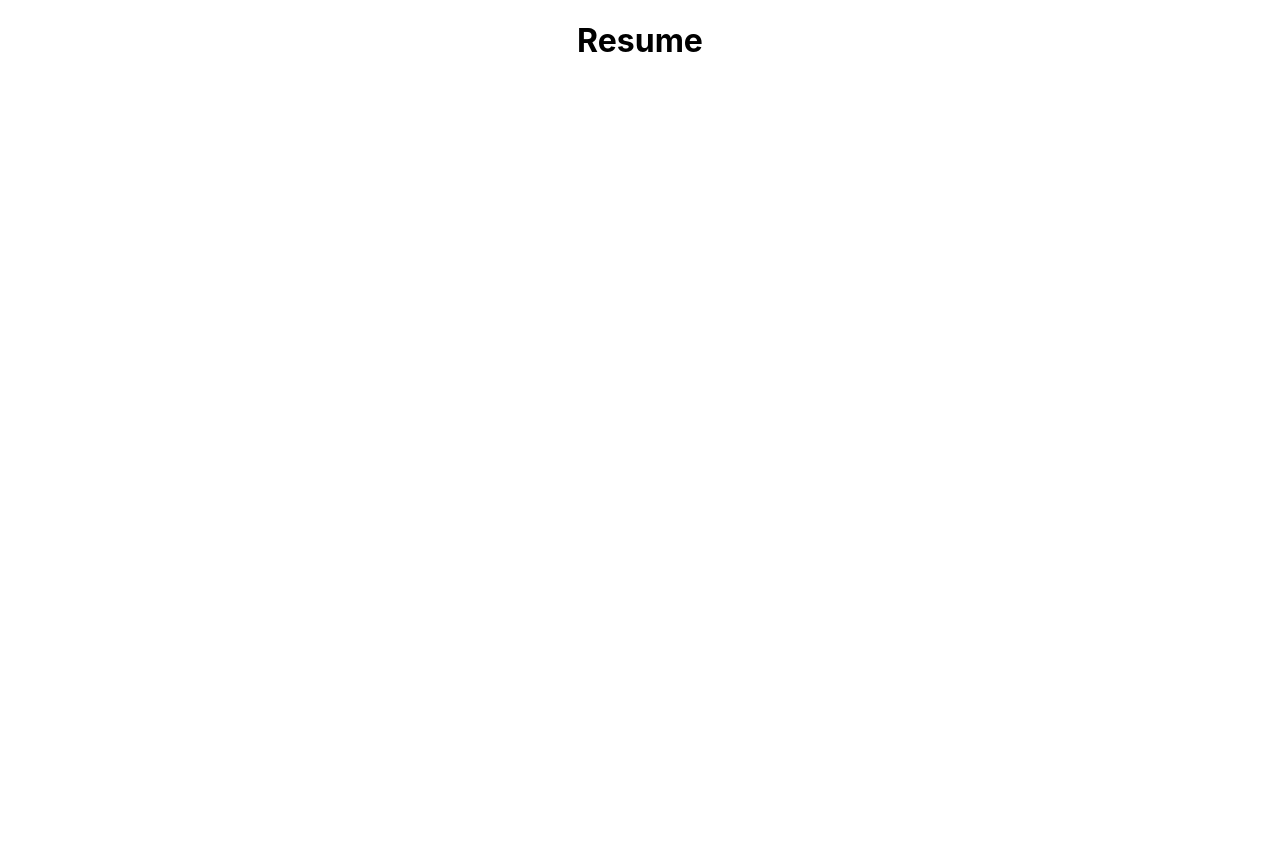
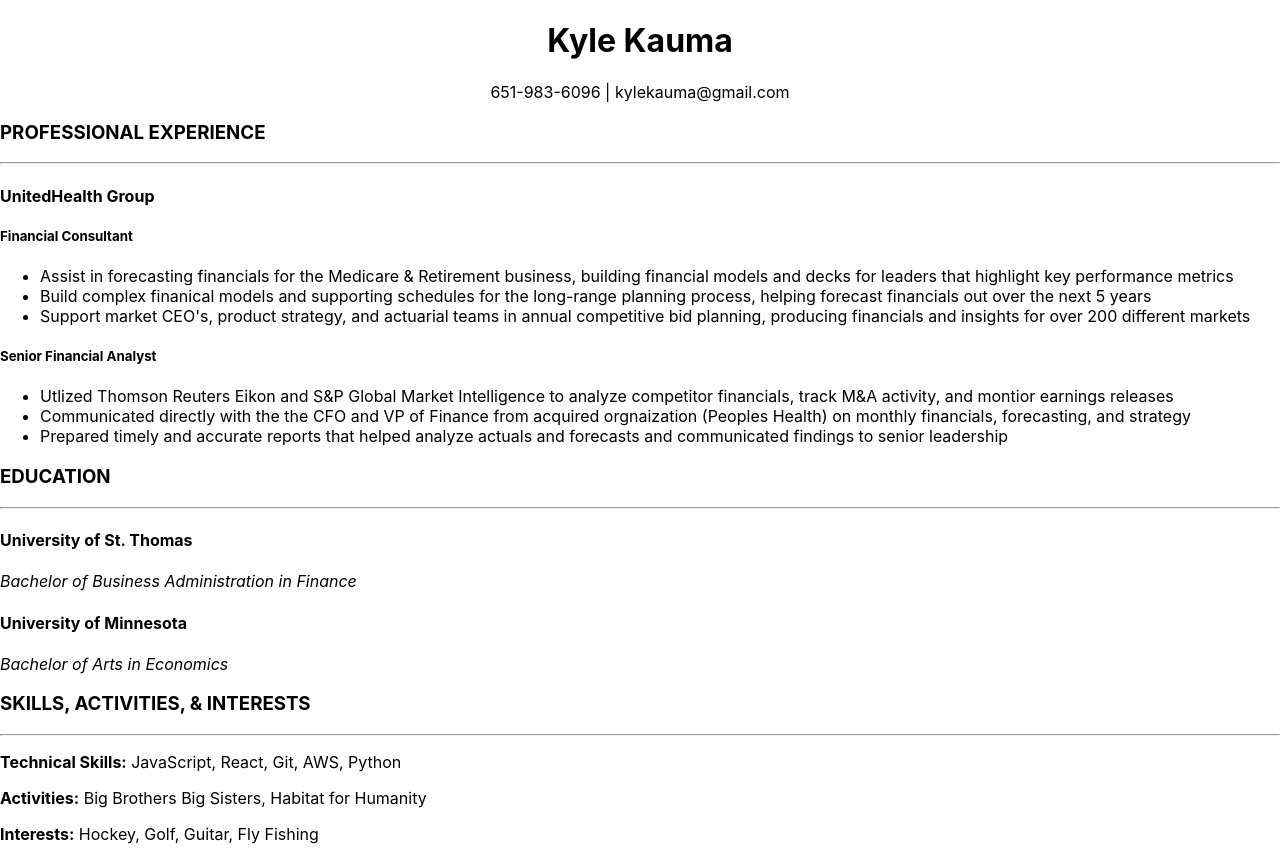
Before and after one commit to kkauma/aws-cloud-resume, a React (Create React App) app: page / in a window 1280 px wide. Before the commit the page ends 800 px from the top, so only its background shows below. Built offline with nearby package versions, Linux system fonts and the light colour scheme.

Commit message:
fill out initial resume sections

```diff
--- a/src/App.js
+++ b/src/App.js
@@ -2,8 +2,77 @@
 
 function App() {
   return (
-    <div className="App">
-      <h1>Resume</h1>
+    <div>
+      <div className="App">
+        <h1>Kyle Kauma</h1>
+        <p>651-983-6096 | kylekauma@gmail.com</p>
+      </div>
+
+      <div>
+        <h3>PROFESSIONAL EXPERIENCE</h3>
+        <hr />
+
+        <h4>UnitedHealth Group</h4>
+        <h5>Financial Consultant</h5>
+        <ul>
+          <li>
+            Assist in forecasting financials for the Medicare & Retirement
+            business, building financial models and decks for leaders that
+            highlight key performance metrics
+          </li>
+          <li>
+            Build complex finanical models and supporting schedules for the
+            long-range planning process, helping forecast financials out over
+            the next 5 years
+          </li>
+          <li>
+            Support market CEO's, product strategy, and actuarial teams in
+            annual competitive bid planning, producing financials and insights
+            for over 200 different markets
+          </li>
+        </ul>
+        <h5>Senior Financial Analyst</h5>
+        <ul>
+          <li>
+            Utlized Thomson Reuters Eikon and S&P Global Market Intelligence to
+            analyze competitor financials, track M&A activity, and montior
+            earnings releases
+          </li>
+          <li>
+            Communicated directly with the the CFO and VP of Finance from
+            acquired orgnaization (Peoples Health) on monthly financials,
+            forecasting, and strategy
+          </li>
+          <li>
+            Prepared timely and accurate reports that helped analyze actuals and
+            forecasts and communicated findings to senior leadership
+          </li>
+        </ul>
+      </div>
+
+      <div>
+        <h3>EDUCATION</h3>
+        <hr />
+        <h4>University of St. Thomas</h4>
+        <i>Bachelor of Business Administration in Finance</i>
+
+        <h4>University of Minnesota</h4>
+        <i>Bachelor of Arts in Economics</i>
+      </div>
+
+      <div>
+        <h3>SKILLS, ACTIVITIES, & INTERESTS</h3>
+        <hr />
+        <p>
+          <b>Technical Skills:</b> JavaScript, React, Git, AWS, Python
+        </p>
+        <p>
+          <b>Activities:</b> Big Brothers Big Sisters, Habitat for Humanity
+        </p>
+        <p>
+          <b>Interests:</b> Hockey, Golf, Guitar, Fly Fishing
+        </p>
+      </div>
     </div>
   );
 }
```
